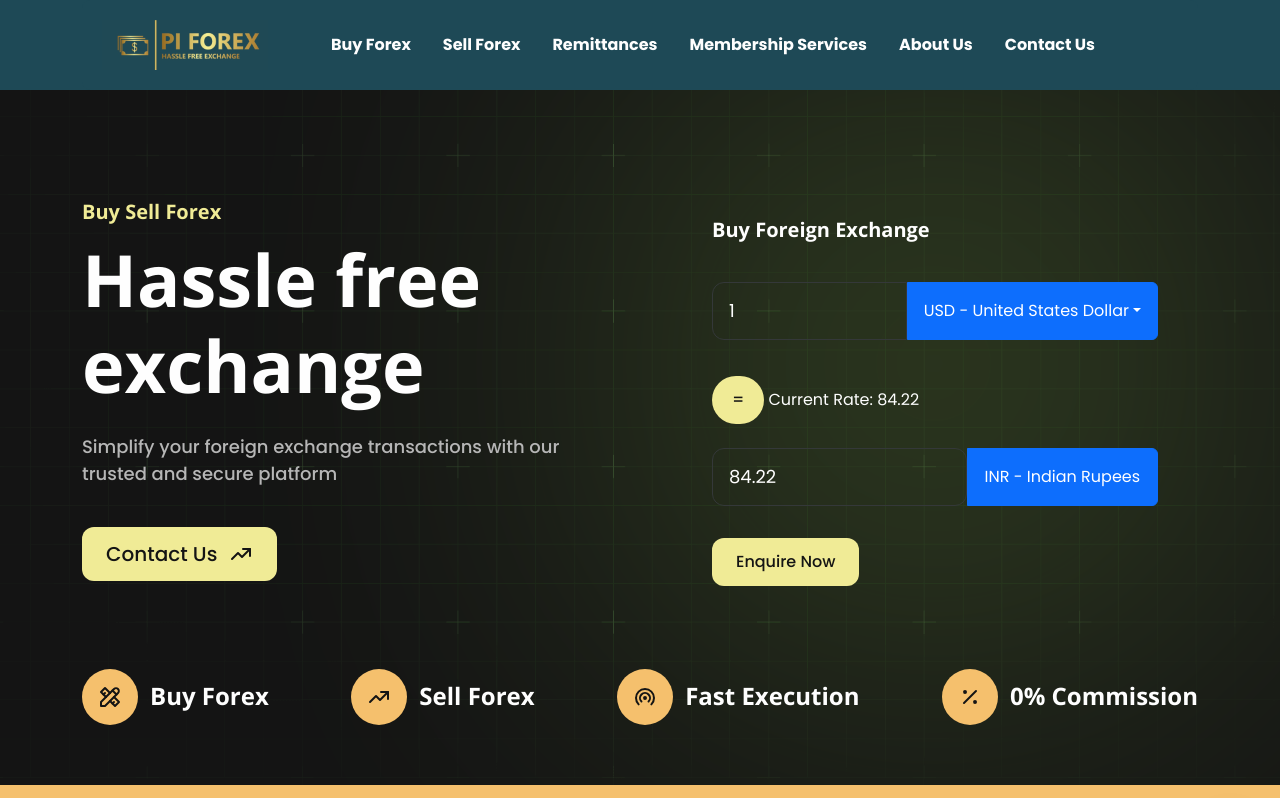
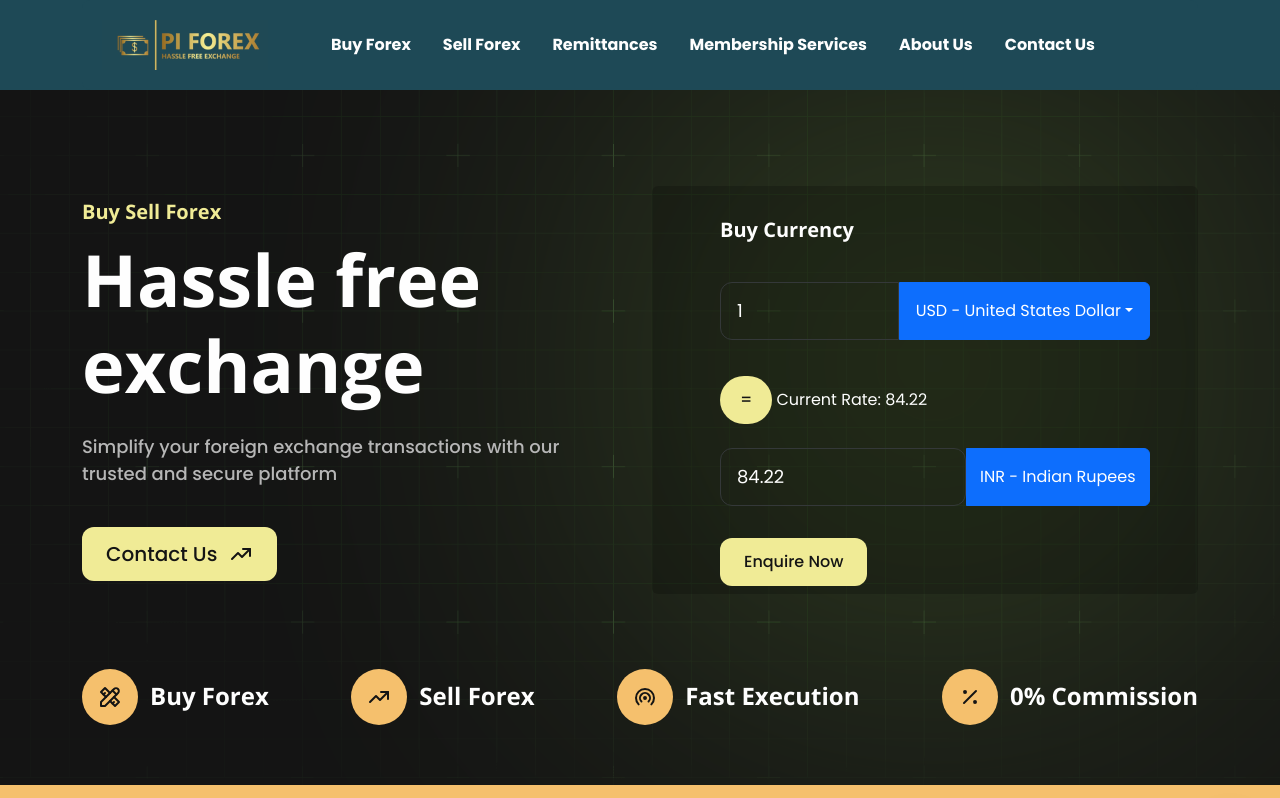
Before and after one commit to rrsoftsol/piforex, a Next.js app: page / in a window 1280 px wide. Shown: the top 798 px of the page. Built offline with nearby package versions, Linux system fonts and the light colour scheme.

Commit message:
update styles

```diff
--- a/app/layout.tsx
+++ b/app/layout.tsx
@@ -19,8 +19,9 @@ const openSans = Open_Sans({
 });
 
 export const metadata: Metadata = {
-  title: "Piforex - Hassle free exchange",
-  description: "Piforex offers a convenient way to buy and sell Forex online with doorstep delivery. Simplify your foreign exchange transactions with our trusted and secure platform.",
+  title: "Piforex - Foreign Currency Exchange & International Money Transfer Services Around Hyderabad, Telangana",
+  description: "Piforex Offers The Best Foreign Currency Exchange, International Money Transfer in a convenient way with doorstep delivery Around Hyderabad, Telangana.",
+  keywords:"international money transfer from Hyderabad, purchase currency notes at the best rates, Best foreign currency exchange in hyderabad, visa assistance for students, membership servies for students"
 };
 
 export default function RootLayout({
--- a/components/homeOne/Hero.tsx
+++ b/components/homeOne/Hero.tsx
@@ -61,10 +61,10 @@ export default function Hero() {
             </div>
           </div>
           <div className="col-sm-10 col-lg-6">
-            <div className="hero-section__thumbs pb-xxl-10">
+            <div className="hero-section__thumbs pb-xxl-10 rounded-2 p-2">
               <div className="sign__content ms-md-5 ms-xxl-0 px-10">
                 <div className="head_part">
-                  <h5 className="mt-5 mt-lg-6">Buy Foreign Exchange</h5>
+                  <h5 className="mt-5 mt-lg-6">Buy Currency</h5>
                 </div>
                 <div
                   id="frmContactus"
--- a/public/styles/pages/_section.scss
+++ b/public/styles/pages/_section.scss
@@ -39,6 +39,9 @@
             padding-right: 198px;
             border-radius: 0px 24px 24px 0px;
         }
+    }
+    .hero-section__thumbs{
+        background: rgba(0,0,0,0.2);
     }
     .list_items{
         @include maxQuery(991){
```
